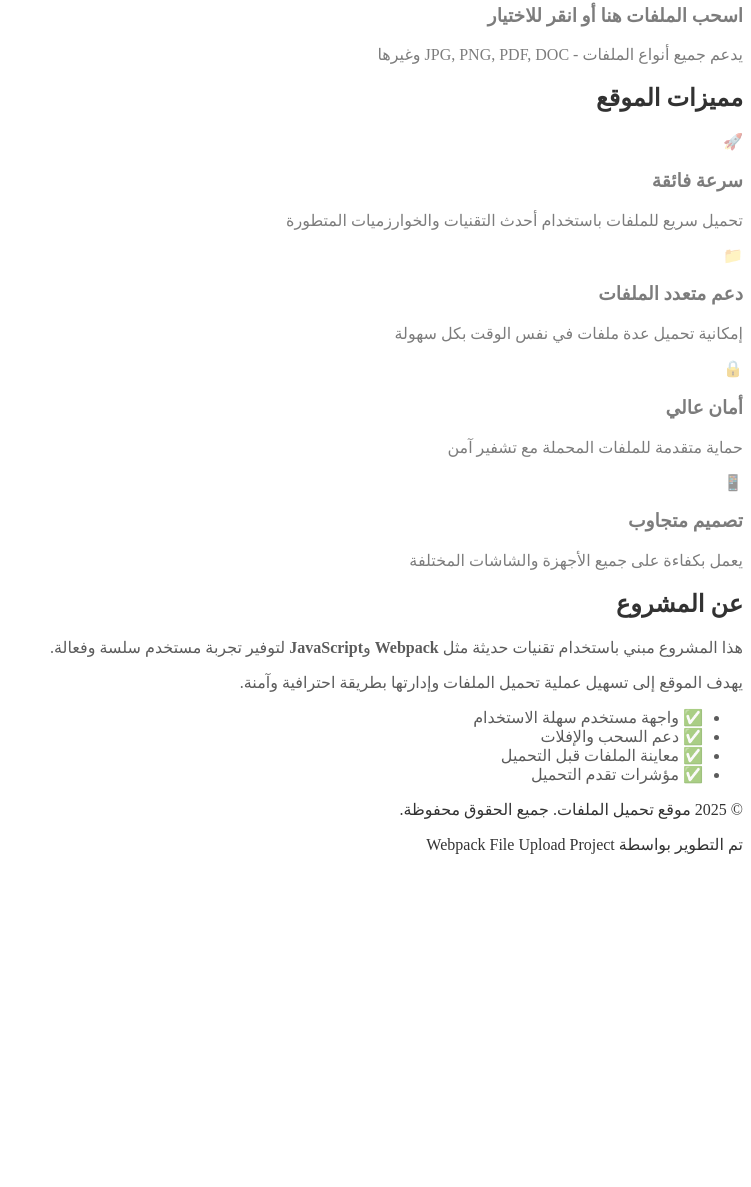
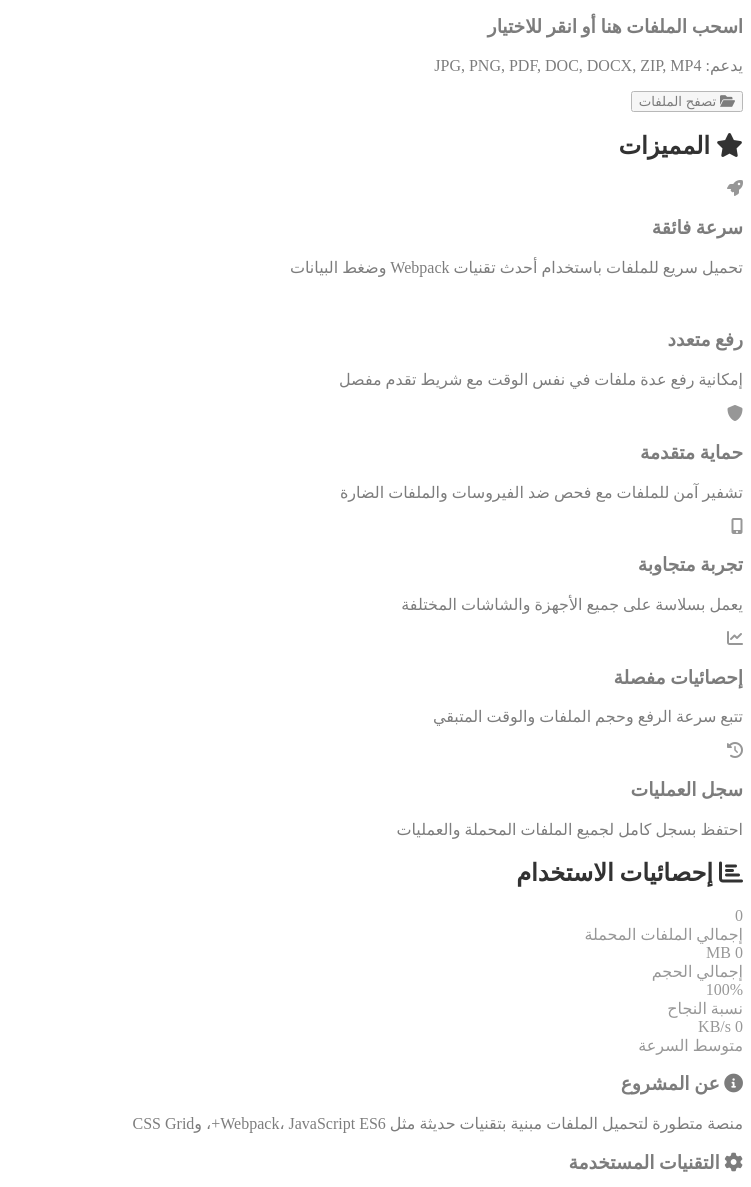
Before and after one commit to MSAMSA56/webpack-file-upload, a plain HTML site: page index.html in a window 1280 px wide. Shown: the part 229-1416 px from the top of the page, without its empty margins (529-1280 px from the left). Before the commit the page ends 1099 px from the top, so only its background shows below. Drawn offline with Linux system fonts and the light colour scheme.

Commit message:
Enhance index.html with updated content and featuresإنشاء ملف index.html احترافي متطور  - إضافة تصميم عربي متجاوب وحديث - دعم رفع الملفات المتعدد مع شريط التقدم - قسم المميزات والإحصائيات - أيقونات Font Awesome - تحسين تجربة المستخدم - بنية HTML5 احترافية ونظيفة
Updated the title and enhanced the description of the file upload platform. Improved the header and footer sections with additional details about the project and technologies used.

```diff
--- a/index.html
+++ b/index.html
@@ -3,84 +3,175 @@
 <head>
     <meta charset="UTF-8">
     <meta name="viewport" content="width=device-width, initial-scale=1.0">
-    <title>موقع تحميل الملفات - Webpack File Upload</title>
+    <title>موقع تحميل الملفات المتطور - Webpack File Upload</title>
+    <meta name="description" content="منصة احترافية لتحميل وإدارة الملفات بتقنية Webpack">
     <link rel="stylesheet" href="style.css">
+    <link href="https://cdnjs.cloudflare.com/ajax/libs/font-awesome/6.0.0/css/all.min.css" rel="stylesheet">
 </head>
 <body>
     <div class="container">
+        <!-- Header Section -->
         <header class="main-header">
-            <h1>مرحباً بك في موقع تحميل الملفات</h1>
-            <p class="subtitle">منصة متطورة لتحميل وإدارة ملفاتك بسهولة وأمان</p>
+            <div class="logo-section">
+                <i class="fas fa-upload-cloud"></i>
+                <h1>منصة تحميل الملفات</h1>
+            </div>
+            <p class="subtitle">حلول متطورة لتحميل وإدارة ملفاتك بأمان وسهولة</p>
         </header>
 
+        <!-- Main Content -->
         <main class="main-content">
+            <!-- Upload Section -->
             <section class="upload-section">
-                <h2>قم برفع ملفاتك الآن</h2>
+                <div class="upload-header">
+                    <h2><i class="fas fa-cloud-upload-alt"></i> قم برفع ملفاتك</h2>
+                    <p>يدعم جميع صيغ الملفات - الحد الأقصى 10 ميجابايت لكل ملف</p>
+                </div>
+
                 <div class="upload-area" id="uploadArea">
                     <div class="upload-content">
-                        <svg width="64" height="64" viewBox="0 0 24 24" fill="none" stroke="currentColor" stroke-width="2">
-                            <path d="M21 15v4a2 2 0 0 1-2 2H5a2 2 0 0 1-2-2v-4"></path>
-                            <polyline points="17 8 12 3 7 8"></polyline>
-                            <line x1="12" y1="3" x2="12" y2="15"></line>
-                        </svg>
+                        <div class="upload-icon">
+                            <i class="fas fa-file-upload"></i>
+                        </div>
                         <h3>اسحب الملفات هنا أو انقر للاختيار</h3>
-                        <p>يدعم جميع أنواع الملفات - JPG, PNG, PDF, DOC وغيرها</p>
+                        <p class="upload-text">يدعم: JPG, PNG, PDF, DOC, DOCX, ZIP, MP4</p>
+                        <button class="browse-btn" onclick="document.getElementById('fileInput').click()">
+                            <i class="fas fa-folder-open"></i> تصفح الملفات
+                        </button>
                     </div>
-                    <input type="file" id="fileInput" multiple hidden>
+                    <input type="file" id="fileInput" multiple accept="*/*" hidden>
                 </div>
 
-                <div class="file-list" id="fileList">
-                    <!-- سيتم عرض الملفات المحملة هنا -->
+                <!-- Progress Section -->
+                <div class="progress-section" id="progressSection" style="display: none;">
+                    <div class="progress-header">
+                        <h3>جاري الرفع...</h3>
+                        <span class="progress-percent" id="progressPercent">0%</span>
+                    </div>
+                    <div class="progress-bar">
+                        <div class="progress-fill" id="progressFill"></div>
+                    </div>
+                    <div class="upload-speed" id="uploadSpeed">سرعة الرفع: -- KB/s</div>
                 </div>
+
+                <!-- File List -->
+                <div class="file-list" id="fileList"></div>
             </section>
 
-            <section class="features">
-                <h2>مميزات الموقع</h2>
+            <!-- Features Section -->
+            <section class="features-section">
+                <h2><i class="fas fa-star"></i> المميزات</h2>
                 <div class="features-grid">
                     <div class="feature-card">
-                        <div class="feature-icon">🚀</div>
+                        <div class="feature-icon">
+                            <i class="fas fa-rocket"></i>
+                        </div>
                         <h3>سرعة فائقة</h3>
-                        <p>تحميل سريع للملفات باستخدام أحدث التقنيات والخوارزميات المتطورة</p>
+                        <p>تحميل سريع للملفات باستخدام أحدث تقنيات Webpack وضغط البيانات</p>
                     </div>
+
                     <div class="feature-card">
-                        <div class="feature-icon">📁</div>
-                        <h3>دعم متعدد الملفات</h3>
-                        <p>إمكانية تحميل عدة ملفات في نفس الوقت بكل سهولة</p>
+                        <div class="feature-icon">
+                            <i class="fas fa-files"></i>
+                        </div>
+                        <h3>رفع متعدد</h3>
+                        <p>إمكانية رفع عدة ملفات في نفس الوقت مع شريط تقدم مفصل</p>
                     </div>
+
                     <div class="feature-card">
-                        <div class="feature-icon">🔒</div>
-                        <h3>أمان عالي</h3>
-                        <p>حماية متقدمة للملفات المحملة مع تشفير آمن</p>
+                        <div class="feature-icon">
+                            <i class="fas fa-shield-alt"></i>
+                        </div>
+                        <h3>حماية متقدمة</h3>
+                        <p>تشفير آمن للملفات مع فحص ضد الفيروسات والملفات الضارة</p>
                     </div>
+
                     <div class="feature-card">
-                        <div class="feature-icon">📱</div>
-                        <h3>تصميم متجاوب</h3>
-                        <p>يعمل بكفاءة على جميع الأجهزة والشاشات المختلفة</p>
+                        <div class="feature-icon">
+                            <i class="fas fa-mobile-alt"></i>
+                        </div>
+                        <h3>تجربة متجاوبة</h3>
+                        <p>يعمل بسلاسة على جميع الأجهزة والشاشات المختلفة</p>
+                    </div>
+
+                    <div class="feature-card">
+                        <div class="feature-icon">
+                            <i class="fas fa-chart-line"></i>
+                        </div>
+                        <h3>إحصائيات مفصلة</h3>
+                        <p>تتبع سرعة الرفع وحجم الملفات والوقت المتبقي</p>
+                    </div>
+
+                    <div class="feature-card">
+                        <div class="feature-icon">
+                            <i class="fas fa-history"></i>
+                        </div>
+                        <h3>سجل العمليات</h3>
+                        <p>احتفظ بسجل كامل لجميع الملفات المحملة والعمليات</p>
                     </div>
                 </div>
             </section>
 
-            <section class="info-section">
-                <h2>عن المشروع</h2>
-                <div class="info-content">
-                    <p>هذا المشروع مبني باستخدام تقنيات حديثة مثل <strong>Webpack</strong> و<strong>JavaScript</strong> لتوفير تجربة مستخدم سلسة وفعالة.</p>
-                    <p>يهدف الموقع إلى تسهيل عملية تحميل الملفات وإدارتها بطريقة احترافية وآمنة.</p>
-                    <ul class="features-list">
-                        <li>✅ واجهة مستخدم سهلة الاستخدام</li>
-                        <li>✅ دعم السحب والإفلات</li>
-                        <li>✅ معاينة الملفات قبل التحميل</li>
-                        <li>✅ مؤشرات تقدم التحميل</li>
-                    </ul>
+            <!-- Statistics Section -->
+            <section class="stats-section">
+                <h2><i class="fas fa-chart-bar"></i> إحصائيات الاستخدام</h2>
+                <div class="stats-grid">
+                    <div class="stat-card">
+                        <div class="stat-number" id="totalUploads">0</div>
+                        <div class="stat-label">إجمالي الملفات المحملة</div>
+                    </div>
+                    <div class="stat-card">
+                        <div class="stat-number" id="totalSize">0 MB</div>
+                        <div class="stat-label">إجمالي الحجم</div>
+                    </div>
+                    <div class="stat-card">
+                        <div class="stat-number" id="successRate">100%</div>
+                        <div class="stat-label">نسبة النجاح</div>
+                    </div>
+                    <div class="stat-card">
+                        <div class="stat-number" id="avgSpeed">0 KB/s</div>
+                        <div class="stat-label">متوسط السرعة</div>
+                    </div>
                 </div>
             </section>
         </main>
 
+        <!-- Footer -->
         <footer class="main-footer">
-            <p>© 2025 موقع تحميل الملفات. جميع الحقوق محفوظة.</p>
-            <p>تم التطوير بواسطة Webpack File Upload Project</p>
+            <div class="footer-content">
+                <div class="footer-section">
+                    <h3><i class="fas fa-info-circle"></i> عن المشروع</h3>
+                    <p>منصة متطورة لتحميل الملفات مبنية بتقنيات حديثة مثل Webpack، JavaScript ES6+، وCSS Grid</p>
+                </div>
+                <div class="footer-section">
+                    <h3><i class="fas fa-cog"></i> التقنيات المستخدمة</h3>
+                    <ul>
+                        <li><i class="fab fa-html5"></i> HTML5</li>
+                        <li><i class="fab fa-css3-alt"></i> CSS3 Grid & Flexbox</li>
+                        <li><i class="fab fa-js"></i> JavaScript ES6+</li>
+                        <li><i class="fas fa-cube"></i> Webpack</li>
+                    </ul>
+                </div>
+                <div class="footer-section">
+                    <h3><i class="fas fa-handshake"></i> الدعم</h3>
+                    <p>للدعم الفني أو الاستفسارات، يرجى التواصل معنا</p>
+                    <div class="contact-info">
+                        <p><i class="fas fa-envelope"></i> support@fileupload.com</p>
+                        <p><i class="fas fa-phone"></i> +966-123-456-789</p>
+                    </div>
+                </div>
+            </div>
+            <div class="footer-bottom">
+                <p>© 2025 منصة تحميل الملفات المتطورة. جميع الحقوق محفوظة.</p>
+                <p>تم التطوير بواسطة <strong>Webpack File Upload Project</strong></p>
+            </div>
         </footer>
     </div>
 
+    <!-- Toast Notifications -->
+    <div class="toast-container" id="toastContainer"></div>
+
+    <!-- Scripts -->
     <script src="app.js"></script>
 </body>
 </html>
```
